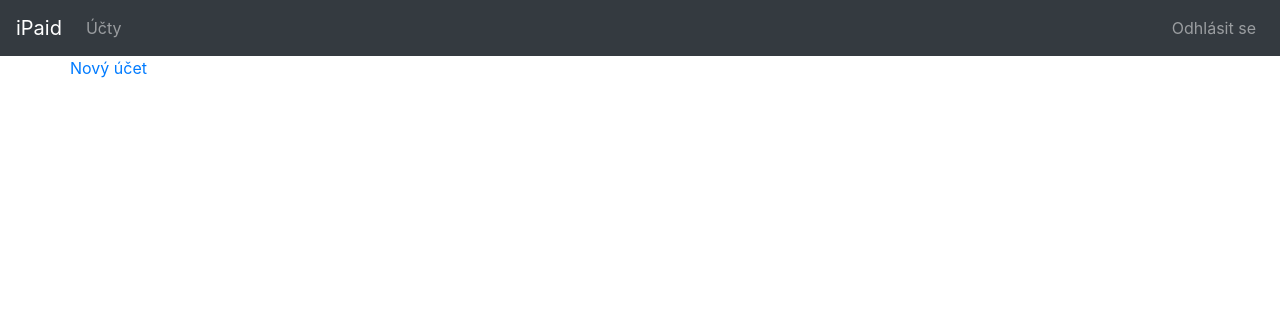
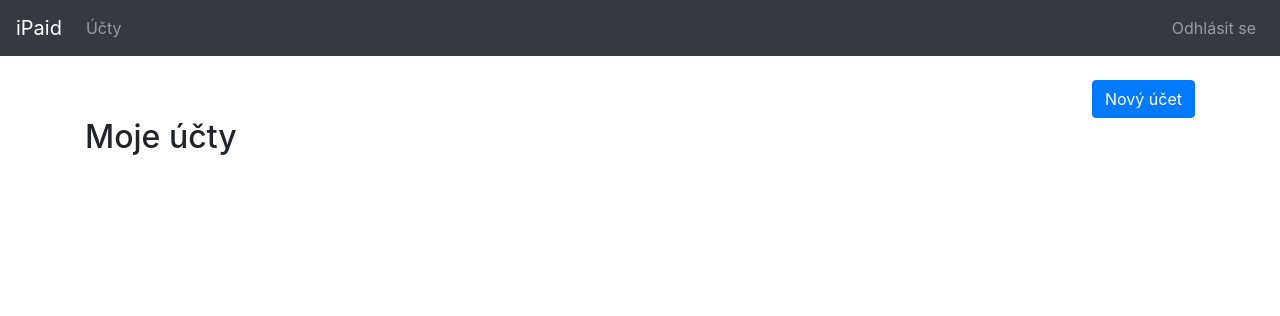
Before and after one commit to vferak/SPJAProject, a Django app: page /bank/accounts/ in a window 1280 px wide. Shown: the top 316 px of the page. Run offline with Django 3.2, Linux system fonts and the light colour scheme; a user stored in the database is signed in; data comes from the database, SQL or seed files in the repository; both versions use the stored data as it was after the commit; some libraries are stand-ins or nearby versions.

Commit message:
Bootstrapin' around...

```diff
--- a/app/forms.py
+++ b/app/forms.py
@@ -6,4 +6,4 @@ from app.models import Account
 class NewAccountForm(forms.ModelForm):
     class Meta:
         model = Account
-        fields = ('name',)
+        fields = ('name', 'balance')
--- a/app/models.py
+++ b/app/models.py
@@ -7,6 +7,7 @@ class Account(models.Model):
     user = models.ForeignKey(settings.AUTH_USER_MODEL, on_delete=models.CASCADE)
     name = models.CharField(max_length=50)
     dateCreated = models.DateTimeField(default=datetime.now)
+    balance = models.IntegerField(default=0)
 
 
 class Transaction(models.Model):
--- a/app/views.py
+++ b/app/views.py
@@ -1,7 +1,6 @@
 from django.contrib import messages
 from django.contrib.auth.decorators import login_required
-from django.http import HttpResponse
-from django.shortcuts import render, redirect
+from django.shortcuts import render, redirect, get_object_or_404
 
 from app.forms import NewAccountForm
 from app.models import Account
@@ -12,9 +11,15 @@ def homepage(request):
 
 
 @login_required(login_url='/accounts/login/')
-def accountsList(request):
+def accountsGetList(request):
     accounts = Account.objects.filter(user_id=request.user.id)
-    return render(request, 'accounts/accounts.html', {'accounts': accounts})
+    return render(request, 'accounts/accountsGetList.html', {'accounts': accounts})
+
+
+@login_required(login_url='/accounts/login/')
+def accountsGetDetail(request, account_id):
+    account = get_object_or_404(Account, id=account_id)
+    return render(request, 'accounts/accountsGetDetail.html', {'account': account})
 
 
 @login_required(login_url='/accounts/login/')
@@ -26,7 +31,7 @@ def newAccount(request):
             obj.user = request.user
             obj.save()
             messages.success(request, 'Form submission successful')
-            return redirect('accounts')
+            return redirect('accountsGetList')
         else:
             messages.error(request, 'Form submission failed')
     else:
--- a/iPaid/urls.py
+++ b/iPaid/urls.py
@@ -21,7 +21,8 @@ import app.views
 urlpatterns = [
     path('', app.views.homepage, name='homepage'),
     path('accounts/', include('django.contrib.auth.urls')),
-    path('bank/accounts/', app.views.accountsList, name='accounts'),
+    path('bank/accounts/', app.views.accountsGetList, name='accountsGetList'),
+    path('bank/accounts/<int:account_id>/', app.views.accountsGetDetail, name='accountsGetDetail'),
     path('bank/accounts/new/', app.views.newAccount, name='newAccount'),
     path('admin/', admin.site.urls),
 ]
--- a/templates/accounts/accounts.html
+++ /dev/null
@@ -1,10 +0,0 @@
-{% extends "base_generic.html" %}
-
-{% block content %}
-    <a href="{% url 'newAccount' %}">Nový účet</a>
-    <ul>
-        {% for account in accounts %}
-            <li><a href="{% url 'accounts' %}">{{ account.name }}</a></li>
-        {% endfor %}
-    </ul>
-{% endblock %}
--- /dev/null
+++ b/templates/accounts/accountsGetList.html
@@ -0,0 +1,36 @@
+{% extends "base_generic.html" %}
+
+{% block content %}
+    <div class="row mt-4">
+        <div class="col-12">
+            <a href="{% url 'newAccount' %}" class="btn btn-primary float-right">Nový účet</a>
+        </div>
+    </div>
+    <div class="row">
+        <div class="col-12">
+            <h2>Moje účty</h2>
+            <div class="row">
+                {% for account in accounts %}
+                    <div class="col-12 col-md-6">
+                        <div class="card">
+                            <h5 class="card-header"><a
+                                    href="{% url 'accountsGetDetail' account.id %}">{{ account.name }}</a></h5>
+                            <div class="card-body">
+                                <span class="card-text font-weight-bold">{{ account.balance }} Kč</span>
+                                <div class="btn-toolba float-right" role="toolbar" aria-label="Toolbar with button groups">
+                                    <div class="btn-group mr-2" role="group" aria-label="Controls">
+                                        <a href="#" class="btn btn-success"><i class="far fa-plus-square"></i></a>
+                                        <a href="#" class="btn btn-danger"><i class="far fa-minus-square"></i></a>
+                                    </div>
+                                    <div class="btn-group" role="group" aria-label="Controls">
+                                        <a href="#" class="btn btn-secondary"><i class="fas fa-edit"></i></a>
+                                    </div>
+                                </div>
+                            </div>
+                        </div>
+                    </div>
+                {% endfor %}
+            </div>
+        </div>
+    </div>
+{% endblock %}
--- a/templates/base_generic.html
+++ b/templates/base_generic.html
@@ -5,6 +5,8 @@
     <title>Title</title>
     <link rel="stylesheet" href="https://stackpath.bootstrapcdn.com/bootstrap/4.4.1/css/bootstrap.min.css"
           integrity="sha384-Vkoo8x4CGsO3+Hhxv8T/Q5PaXtkKtu6ug5TOeNV6gBiFeWPGFN9MuhOf23Q9Ifjh" crossorigin="anonymous">
+    <script src="https://kit.fontawesome.com/e07e4422f0.js" crossorigin="anonymous"></script>
+
 </head>
 <body>
 <header>
@@ -18,7 +20,7 @@
             {% if user.is_authenticated %}
                 <ul class="navbar-nav">
                     <li class="nav-item">
-                        <a class="nav-link" href="{% url 'accounts' %}">Účty</a>
+                        <a class="nav-link" href="{% url 'accountsGetList' %}">Účty</a>
                     </li>
                 </ul>
             {% endif %}
@@ -38,17 +40,19 @@
 </header>
 
 <div class="container">
-    <div class="row">
-        {% if messages %}
+
+    {% if messages %}
+        <div class="row">
             <ul class="messages">
                 {% for message in messages %}
                     <li  {% if message.tags %} class=" {{ message.tags }} " {% endif %}> {{ message }} </li>
                 {% endfor %}
             </ul>
-        {% endif %}
+        </div>
+    {% endif %}
 
-        {% block content %}{% endblock %}
-    </div>
+    {% block content %}{% endblock %}
+
 </div>
 
 <script src="https://code.jquery.com/jquery-3.4.1.slim.min.js"
```
Also changed, not shown: templates/accounts/accountsGetDetail.html (added, +7 -0 lines), app/migrations/0005_account_balance.py (added), db.sqlite3.
